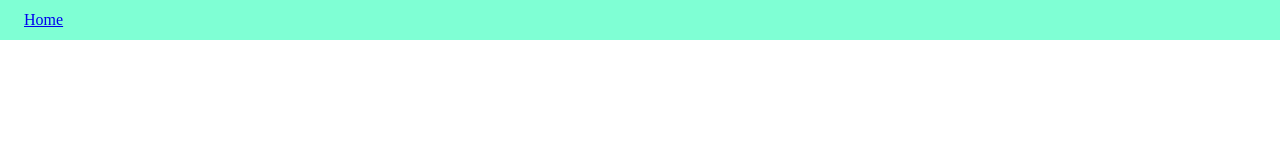
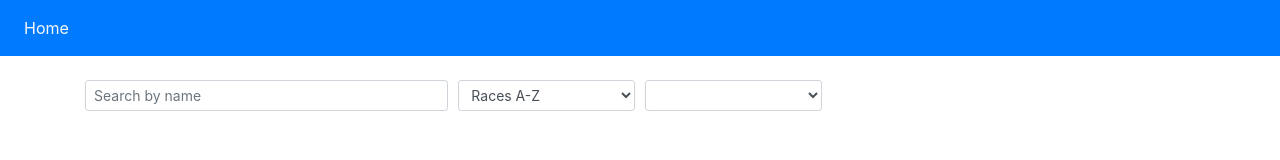
Before and after one commit to C01dy/pf-js-frontend, a website: page public/charactersTable.html in a window 1280 px wide. Drawn offline with nearby package versions, Linux system fonts and the light colour scheme.

Commit message:
add characters table page, start implement sort and filters logic

```diff
--- a/public/charactersTable.html
+++ b/public/charactersTable.html
@@ -11,28 +11,32 @@
             margin: 0;
         }
     </style>
+    <link rel="stylesheet" href="https://cdn.jsdelivr.net/npm/bootstrap@4.6.1/dist/css/bootstrap.min.css" integrity="sha384-zCbKRCUGaJDkqS1kPbPd7TveP5iyJE0EjAuZQTgFLD2ylzuqKfdKlfG/eSrtxUkn" crossorigin="anonymous">
 </head>
 <body>
-    <header style="display: flex; align-items: center; height: 40px; background-color: aquamarine; padding: 0 1.5em;">
-        <a href="./createCharacter.html">Home</a>
+    <header class="pl-4 pr-4 pt-3 pb-3 bg-primary">
+        <a class="text-light" href="./createCharacter.html">Home</a>
     </header>
-    <!-- <table id="characters-table">
-        <caption>Characters</caption>
-        <tr>
-            <th>Name</th>
-            <th>Race</th>
-            <th>Class</th>
-            <th>History</th>
-        </tr>
-        <tr>
-            <td>Hastrel</td>
-            <td>Altmer</td>
-            <td>Wizard</td>
-            <td>...</td>
-        </tr>
-    </table> -->
-    <div id="insert-table-node">
-
+    <div id="insert-table-node" class="container">
+        <form action="">
+            <div class="form-row mt-4">
+                <div class="input-group input-group-sm col-md-4">
+                  <input type="text" class="form-control input-sm" id="search-name-input" placeholder="Search by name">
+                </div>
+                <div class="input-group input-group-sm col-md-2">
+                    <select id="sort-select" class="form-control">
+                        <option value="yoyoy">Races A-Z</option>
+                        <option value="">Races Z-A</option>
+                        <option value="">Name A-Z</option>
+                        <option value="">Name Z-A</option>
+                    </select>
+                </div>
+                <div class="input-group input-group-sm col-md-2">
+                    <select id="race-filter" class="form-control">
+                    </select>
+                </div>
+            </div>
+        </form>
     </div>
 
 </body>
--- a/src/index.js
+++ b/src/index.js
@@ -7,13 +7,10 @@ import { renderCharacterStats } from "./views";
 
 const nextBtn = document.getElementById('go-next-btn')
 const prevBtn = document.getElementById('go-prev-btn')
-
 const nameInput = document.getElementById('name-input')
-
 
 const wizardFormController = new WizardFormController()
 const steps = ['race', 'class', 'skills', 'history', 'clothes', 'face'];
-
 
 const handleWizardFormController = (step) => {
     switch(steps[step]) {
--- a/webpack.config.js
+++ b/webpack.config.js
@@ -44,12 +44,12 @@ module.exports = {
       new HtmlWebpackPlugin({
         filename: 'createCharacter.html',
         template: './public/index.html',
-        chunks: ['createCharacter']
+        chunks: ['createCharacter'],
       }),
       new HtmlWebpackPlugin({
         filename: 'charactersTable.html',
         template: './public/charactersTable.html',
-        chunks: ['charactersTable']
+        chunks: ['charactersTable'],
       }),
     ]
 }
```
Also changed, not shown: public/index.html (+5 -4 lines), src/script/characterTable.js (+18 -0 lines), src/views/index.js (+17 -4 lines).
